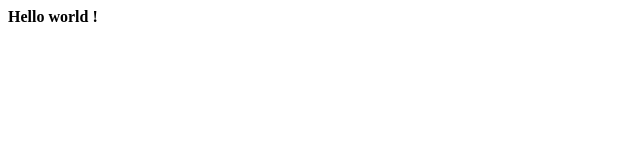
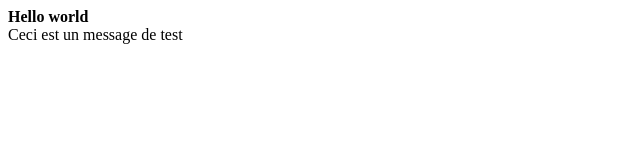
Before and after one commit to Dany260876/wodPlanner, a plain HTML site: page index.html in a window 1280 px wide. Shown: the whole page, without its empty margins (0-640 px from the left). Drawn offline with Linux system fonts and the light colour scheme.

Commit message:
modifs 1

```diff
--- a/index.html
+++ b/index.html
@@ -1,6 +1,7 @@
 <html>
   <head></head>
   <body>
-    <b>Hello world !</b>
+    <b>Hello world</b>
+    <div>Ceci est un message de test</div>
   </body>
 </html>
```
